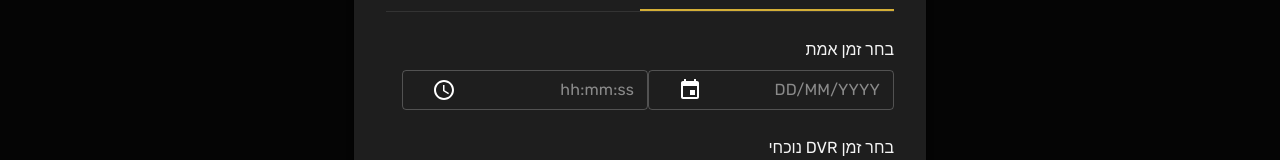
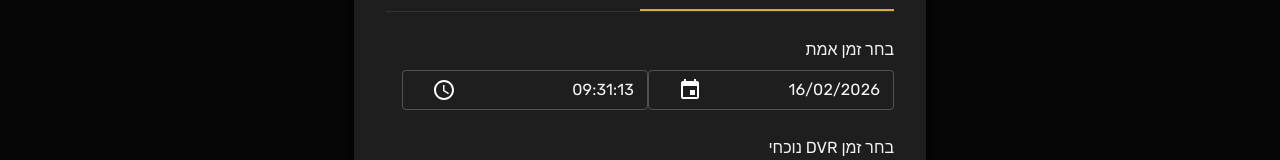
Before and after one commit to noamalka228/IdSecureX, a Next.js app: page /dvr-calculator in a window 1280 px wide. Shown: the part 346-506 px from the top of the page. Built offline with nearby package versions, Linux system fonts and the light colour scheme.

Commit message:
Added deafult time for first render

```diff
--- a/src/components/dvr/DvrCalculator.tsx
+++ b/src/components/dvr/DvrCalculator.tsx
@@ -49,6 +49,12 @@ const DvrCalculator = () => {
     const [result, setResult] = useState<{ type: 'diff' | 'incident'; content: string } | null>(null);
 
     useEffect(() => {
+        const now = dayjs();
+        setInputs((prev) => ({
+            ...prev,
+            realDate: now,
+            realTime: now,
+        }));
         setCurrentTime(new Date().toLocaleTimeString());
         const interval = setInterval(() => {
             setCurrentTime(new Date().toLocaleTimeString());
```
